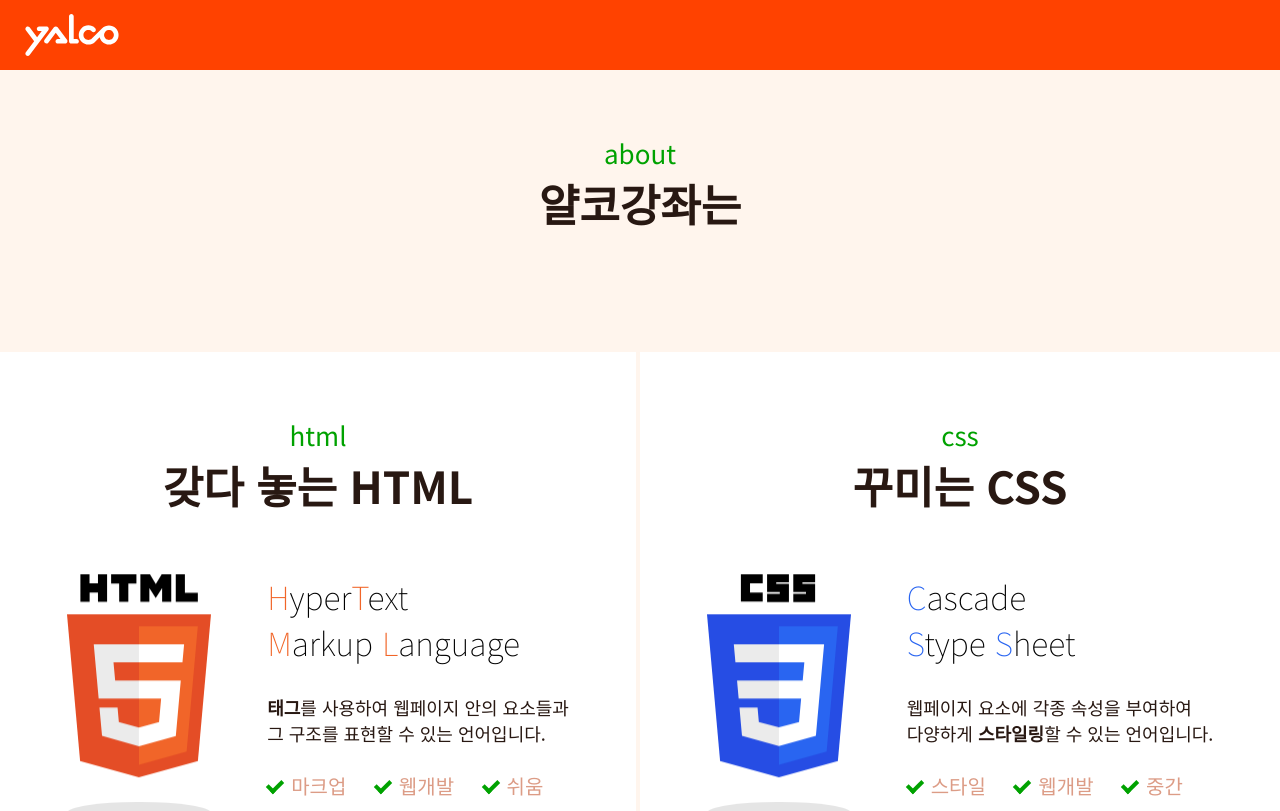
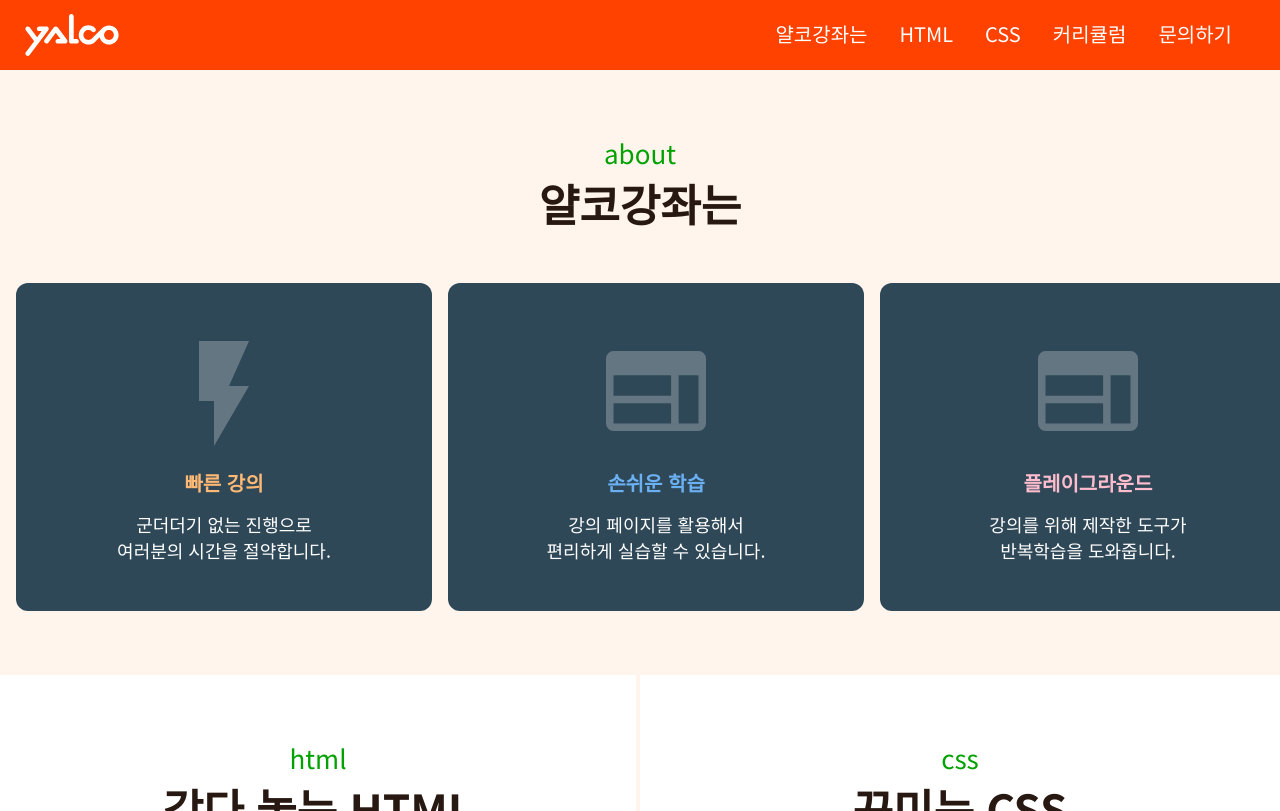
Before and after one commit to wallaby150/yalco_study_final, a plain HTML site: page index.html in a window 1280 px wide. Shown: the part 502-1313 px from the top of the page. Drawn offline with Linux system fonts and the light colour scheme; a web font is replaced by a local one.

Commit message:
기존 데이터에 요소 만들기

```diff
--- a/index.html
+++ b/index.html
@@ -1,17 +1,16 @@
 <!DOCTYPE html>
 <html lang="ko">
   <head>
-  <meta charset="UTF-8">
-  <meta http-equiv="X-UA-Compatible" content="IE=edge">
-  <meta name="viewport" content="width=device-width, initial-scale=1.0">
+    <meta charset="UTF-8" />
+    <meta http-equiv="X-UA-Compatible" content="IE=edge" />
+    <meta name="viewport" content="width=device-width, initial-scale=1.0" />
     <title>yalco</title>
-  <link rel="shortcut icon" href="./images/favicon.png" type="image/x-icon">
+    <link rel="shortcut icon" href="./images/favicon.png" type="image/x-icon" />
 
-  <link rel="stylesheet" href="./style.css">
-
+    <link rel="stylesheet" href="./style.css" />
+    <script defer src="./script.js"></script>
   </head>
   <body>
-
     <section class="intro">
       <div class="intro__dark">
         <div class="intro__type">
@@ -26,7 +25,7 @@
     <header class="header">
       <h1>
         <a class="header__homelink" href="#">
-        <img class="header__logo" src="./images/logo.svg" alt="홈으로">
+          <img class="header__logo" src="./images/logo.svg" alt="홈으로" />
         </a>
       </h1>
 
@@ -55,15 +54,10 @@
     </header>
 
     <main>
-
       <section id="about" class="section">
         <header class="section__header">
-        <strong class="section__tag">
-          about
-        </strong>
-        <h1 class="section__title">
-          얄코강좌는
-        </h1>
+          <strong class="section__tag"> about </strong>
+          <h1 class="section__title">얄코강좌는</h1>
         </header>
 
         <div class="about">
@@ -99,31 +93,30 @@
           </p>
         </div> -->
         </div>
-
       </section>
 
       <section id="html" class="section">
         <header class="section__header">
-        <strong class="section__tag">
-          html
-        </strong>
-        <h1 class="section__title">
-          갖다 놓는 HTML
-        </h1>
+          <strong class="section__tag"> html </strong>
+          <h1 class="section__title">갖다 놓는 HTML</h1>
         </header>
         <article class="html-css _html">
           <figure class="html-css__thumb">
-          <img class="html-css__logo" src="./images/logo-html.svg" alt="HTML 로고">
+            <img
+              class="html-css__logo"
+              src="./images/logo-html.svg"
+              alt="HTML 로고"
+            />
           </figure>
           <div class="html-css__content">
             <h2 class="html-css__title">
               <div>
-              <em>H</em>yper<em>T</em>ext <br>
+                <em>H</em>yper<em>T</em>ext <br />
                 <em>M</em>arkup <em>L</em>anguage
               </div>
             </h2>
             <p class="html-css__desc">
-            <strong>태그</strong>를 사용하여 웹페이지 안의 요소들과 <br>
+              <strong>태그</strong>를 사용하여 웹페이지 안의 요소들과 <br />
               그 구조를 표현할 수 있는 언어입니다.
             </p>
             <dl class="html-css__spec">
@@ -140,26 +133,26 @@
 
       <section id="css" class="section">
         <header class="section__header">
-        <strong class="section__tag">
-          css
-        </strong>
-        <h1 class="section__title">
-          꾸미는 CSS
-        </h1>
+          <strong class="section__tag"> css </strong>
+          <h1 class="section__title">꾸미는 CSS</h1>
         </header>
         <article class="html-css _css">
           <figure class="html-css__thumb">
-          <img class="html-css__logo" src="./images/logo-css.svg" alt="CSS 로고">
+            <img
+              class="html-css__logo"
+              src="./images/logo-css.svg"
+              alt="CSS 로고"
+            />
           </figure>
           <div class="html-css__content">
             <h2 class="html-css__title">
               <div>
-              <em>C</em>ascade <br>
+                <em>C</em>ascade <br />
                 <em>S</em>type <em>S</em>heet
               </div>
             </h2>
             <p class="html-css__desc">
-            웹페이지 요소에 각종 속성을 부여하여 <br>
+              웹페이지 요소에 각종 속성을 부여하여 <br />
               다양하게 <strong>스타일링</strong>할 수 있는 언어입니다.
             </p>
             <dl class="html-css__spec">
@@ -176,12 +169,8 @@
 
       <section id="curriculum" class="section">
         <header class="section__header">
-        <strong class="section__tag">
-          curriculum
-        </strong>
-        <h1 class="section__title">
-          커리큘럼
-        </h1>
+          <strong class="section__tag"> curriculum </strong>
+          <h1 class="section__title">커리큘럼</h1>
         </header>
         <div class="curriculum">
           <ol class="curriculum__list">
@@ -202,22 +191,17 @@
 
       <section id="contact" class="section">
         <header class="section__header">
-        <strong class="section__tag">
-          contact
-        </strong>
-        <h1 class="section__title">
-          문의하기
-        </h1>
+          <strong class="section__tag"> contact </strong>
+          <h1 class="section__title">문의하기</h1>
         </header>
         <div class="contact">
           <div class="contact__tab">
-          <input name="contact" type="radio" id="ct_1" checked>
+            <input name="contact" type="radio" id="ct_1" checked />
             <label for="ct_1" class="sr-only">연락처</label>
-          <input name="contact" type="radio" id="ct_2">
+            <input name="contact" type="radio" id="ct_2" />
             <label for="ct_2" class="sr-only">메시지</label>
             <!-- contact__slides의 원래 위치 -->
           </div>
-
 
           <!-- contact__slides의 위치 이동 -->
           <div class="contact__slides">
@@ -225,12 +209,18 @@
               <div class="contact__slide">
                 <address>
                   <table class="contact__contacts">
-                  <caption class="sr-only">연락처 목록</caption>
+                    <caption class="sr-only">
+                      연락처 목록
+                    </caption>
                     <tr>
                       <th>유튜브</th>
                       <td>
-                      <a href="https://www.youtube.com/c/얄팍한코딩사전" target="_blank" alt="새 창에서 열기">
-                        <img src="./images/youtube.svg" alt="">
+                        <a
+                          href="https://www.youtube.com/c/얄팍한코딩사전"
+                          target="_blank"
+                          alt="새 창에서 열기"
+                        >
+                          <img src="./images/youtube.svg" alt="" />
                           채널 바로가기
                         </a>
                       </td>
@@ -238,7 +228,11 @@
                     <tr>
                       <th>웹사이트</th>
                       <td>
-                      <a href="https://www.yalco.kr" target="_blank" alt="새 창에서 열기">
+                        <a
+                          href="https://www.yalco.kr"
+                          target="_blank"
+                          alt="새 창에서 열기"
+                        >
                           https://www.yalco.kr
                         </a>
                       </td>
@@ -246,9 +240,7 @@
                     <tr>
                       <th>이메일</th>
                       <td>
-                      <a href="mailto:yalco@kakao.com">
-                        yalco@kakao.com
-                      </a>
+                        <a href="mailto:yalco@kakao.com"> yalco@kakao.com </a>
                       </td>
                     </tr>
                   </table>
@@ -257,9 +249,18 @@
               <div class="contact__slide">
                 <form action="#" method="get">
                   <div class="contact__leave">
-                  <textarea name="message" placeholder="메시지를 입력하세요." required></textarea>
+                    <textarea
+                      name="message"
+                      placeholder="메시지를 입력하세요."
+                      required
+                    ></textarea>
                     <div>
-                    <input name="email" type="email" placeholder="메일주소를 입력하세요." required>
+                      <input
+                        name="email"
+                        type="email"
+                        placeholder="메일주소를 입력하세요."
+                        required
+                      />
                       <button type="submit">남기기</button>
                     </div>
                   </div>
@@ -267,17 +268,12 @@
               </div>
             </div>
           </div>
-
         </div>
       </section>
-
     </main>
     <footer>
       <h1 class="sr-only">Copyright</h1>
-    <p>
-      2022 yalco - All rights reserved
-    </p>
+      <p>2022 yalco - All rights reserved</p>
     </footer>
-
   </body>
 </html>
--- /dev/null
+++ b/script.js
@@ -0,0 +1,72 @@
+const headerNavs = [
+  { title: "얄코강좌는", link: "#about" },
+  { title: "HTML", link: "#html" },
+  { title: "CSS", link: "#css" },
+  { title: "커리큘럼", link: "#curriculum" },
+  { title: "문의하기", link: "#contact" },
+];
+
+const $headerNavUl = document.querySelector(".header__nav ul");
+
+for (const nav of headerNavs) {
+  const $li = document.createElement("li");
+  $li.classList.add("header__nav-item");
+
+  const $a = document.createElement("a");
+  $a.textContent = nav.title;
+  $a.setAttribute("href", nav.link);
+
+  $li.appendChild($a);
+  $headerNavUl.appendChild($li);
+}
+
+const aboutCards = [
+  {
+    img: "./images/about_1.svg",
+    title: "빠른 강의",
+    descs: ["군더더기 없는 진행으로", "여러분의 시간을 절약합니다."],
+  },
+  {
+    img: "./images/about_2.svg",
+    title: "손쉬운 학습",
+    descs: ["강의 페이지를 활용해서", "편리하게 실습할 수 있습니다."],
+  },
+  {
+    img: "./images/about_2.svg",
+    title: "플레이그라운드",
+    descs: ["강의를 위해 제작한 도구가", "반복학습을 도와줍니다."],
+  },
+];
+
+const $aboutDiv = document.querySelector(".about");
+
+for (let i = 0; i < aboutCards.length; i++) {
+  const card = aboutCards[i];
+
+  const $div = document.createElement("div");
+  $div.classList.add("about__card");
+
+  const $img = document.createElement("img");
+  $img.classList.add("about__icon");
+  $img.setAttribute("src", card.img);
+
+  const $h2 = document.createElement("h2");
+  $h2.classList.add("about__title");
+  $h2.classList.add("_" + (i + 1));
+  $h2.textContent = card.title;
+
+  const $p = document.createElement("p");
+  $p.classList.add("about__text");
+
+  for (const desc of card.descs) {
+    const $word = document.createElement("div");
+    $word.textContent = desc;
+    $p.appendChild($word);
+  }
+
+  $div.appendChild($img);
+  $div.appendChild($h2);
+  $div.appendChild($p);
+
+  $aboutDiv.appendChild($div);
+}
```
Lines whose indentation alone changed are shown as unchanged.
